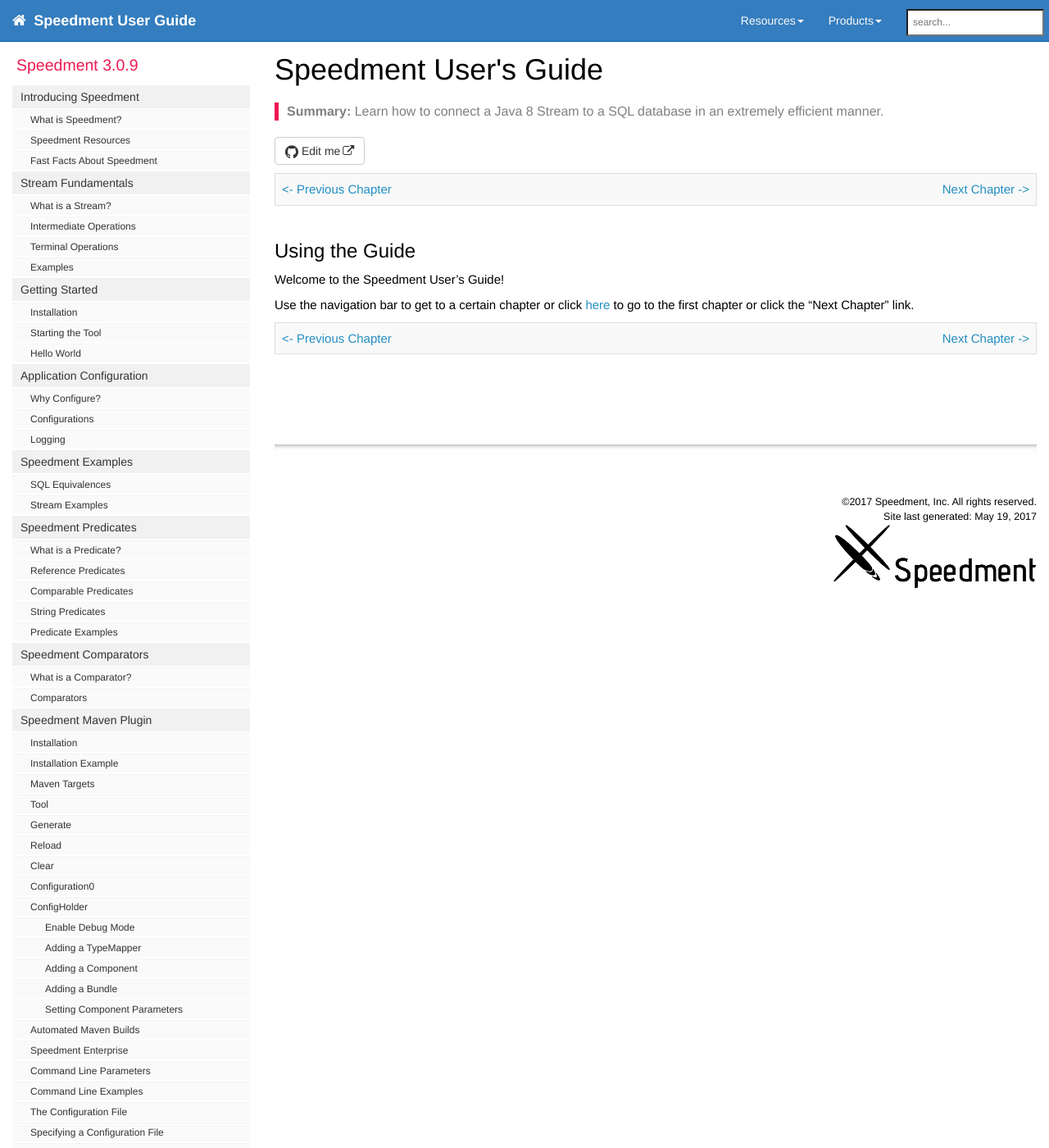
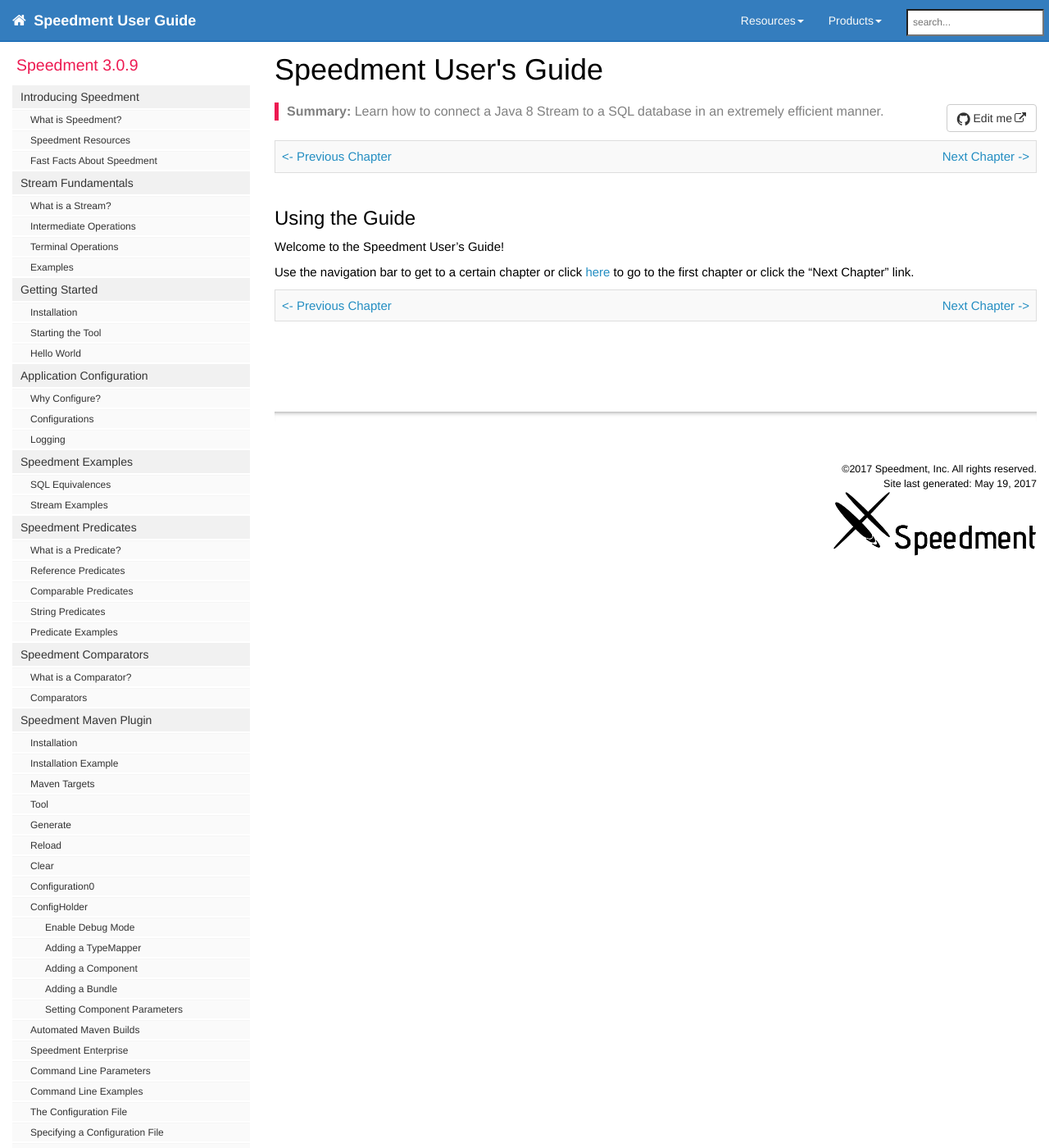
Before and after one commit to speedment/speedment-doc, a Jekyll site: the page built from index.md, in a window 1280 px wide and 1400 px high. Shown: the whole window at 82% size. Built offline with Jekyll 4.4.1, drawn with Linux system fonts in a browser that asks for light colours; nearby versions of some CDN libraries; comment, search, counter and statistics services are not loaded.

Commit message:
Update customstyles.css

```diff
--- a/css/customstyles.css
+++ b/css/customstyles.css
@@ -1184,3 +1184,8 @@
 #side-menu-wrapper {
     margin-bottom: 35px;
 }
+
+.githubEditButton {
+    margin-top: -40px;
+    float: right;
+}
```
